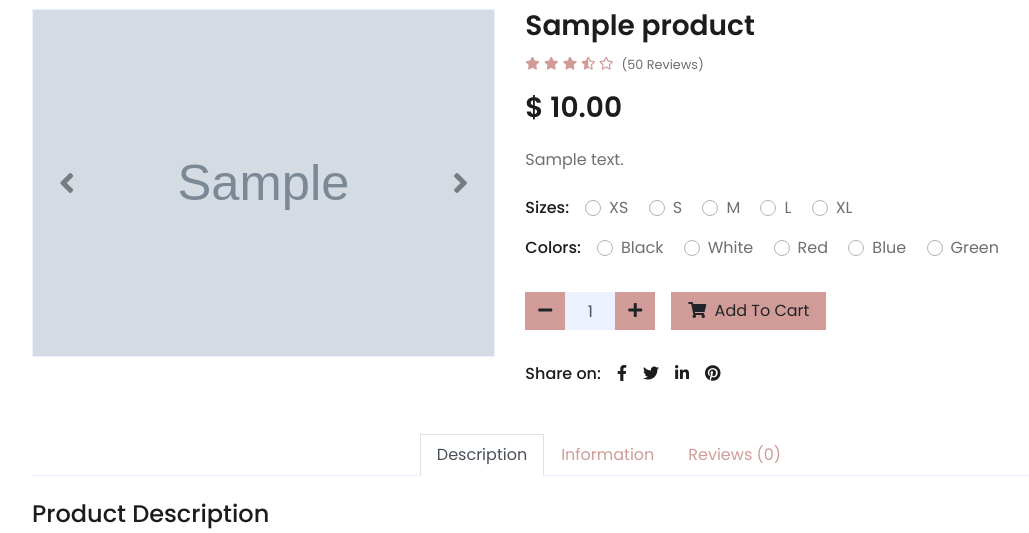
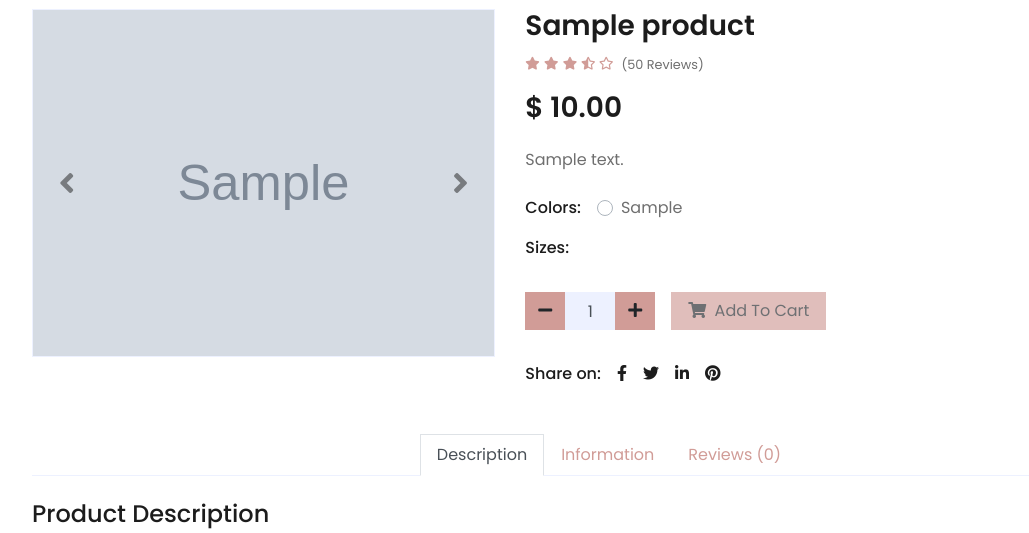
Before and after one commit to AleksKostadinov/eshop, a Django app: a page that uses templates/base/base.html in a window 1280 px wide. Shown: the part 232-765 px from the top of the page, without its empty margins (31-1060 px from the left). Run offline with Django 4.2, Linux system fonts and the light colour scheme; tables that the repository leaves empty hold one stand-in row (values such as "Sample post"); grey boxes marked "Sample" are stand-in pictures; some libraries are stand-ins or nearby versions.

Commit message:
Added VariationAdmin and made changes to templates

```diff
--- a/static/js/main.js
+++ b/static/js/main.js
@@ -101,3 +101,14 @@
     });
 
 })(jQuery);
+
+$(document).ready(function () {
+    $("#colorForm input, #sizeForm input").on("change", function () {
+        // Enable the "Add to Cart" button if both color and size are chosen
+        if ($("#colorForm input:checked").length > 0 && $("#sizeForm input:checked").length > 0) {
+            $("#addToCartBtn").prop("disabled", false);
+        } else {
+            $("#addToCartBtn").prop("disabled", true);
+        }
+    });
+});
--- a/templates/base/base.html
+++ b/templates/base/base.html
@@ -52,6 +52,7 @@
 
     <!-- Template Javascript -->
     <script src="{% static 'js/main.js' %}"></script>
+
 </body>
 
 </html>
--- a/templates/carts/carts.html
+++ b/templates/carts/carts.html
@@ -38,7 +38,7 @@
                     {% for cart_item in cart_items %}
                     <tbody class="align-middle">
                         <tr>
-                            <td class="align-middle"><img src="{{ cart_item.product.images.url }}" alt="" style="width: 50px;">{{ cart_item.product.product_name }}</td>
+                            <td class="align-middle"><img src="{{ cart_item.product.images.url }}" alt="" style="width: 50px;"><a href="{{ cart_item.product.get_url }}">{{cart_item.product.product_name }}</a></td>
                             <td class="align-middle">${{ cart_item.product.discounted_price }}</td>
                             <td class="align-middle">
                                 <div class="input-group quantity mx-auto" style="width: 100px;">
--- a/templates/shop_app/product_detail.html
+++ b/templates/shop_app/product_detail.html
@@ -57,56 +57,31 @@
                     {% endif %}
                 </h3>
                 <p class="mb-4">{{ product.description }}</p>
+
                 <div class="d-flex mb-3">
-                    <p class="text-dark font-weight-medium mb-0 mr-3">Sizes:</p>
-                    <form>
-                        <div class="custom-control custom-radio custom-control-inline">
-                            <input type="radio" class="custom-control-input" id="size-1" name="size">
-                            <label class="custom-control-label" for="size-1">XS</label>
-                        </div>
-                        <div class="custom-control custom-radio custom-control-inline">
-                            <input type="radio" class="custom-control-input" id="size-2" name="size">
-                            <label class="custom-control-label" for="size-2">S</label>
-                        </div>
-                        <div class="custom-control custom-radio custom-control-inline">
-                            <input type="radio" class="custom-control-input" id="size-3" name="size">
-                            <label class="custom-control-label" for="size-3">M</label>
-                        </div>
-                        <div class="custom-control custom-radio custom-control-inline">
-                            <input type="radio" class="custom-control-input" id="size-4" name="size">
-                            <label class="custom-control-label" for="size-4">L</label>
-                        </div>
-                        <div class="custom-control custom-radio custom-control-inline">
-                            <input type="radio" class="custom-control-input" id="size-5" name="size">
-                            <label class="custom-control-label" for="size-5">XL</label>
-                        </div>
+                    <p class="text-dark font-weight-medium mb-0 mr-3">Colors:</p>
+                    <form id="colorForm">
+                        {% for i in product.variation_set.colors %}
+                            <div class="custom-control custom-radio custom-control-inline">
+                                <input type="radio" class="custom-control-input" id="color-{{ forloop.counter }}" name="color" value="{{ i.variation_value | lower }}" required>
+                                <label class="custom-control-label" for="color-{{ forloop.counter }}">{{ i.variation_value | capfirst }}</label>
+                            </div>
+                        {% endfor %}
                     </form>
                 </div>
+
                 <div class="d-flex mb-4">
-                    <p class="text-dark font-weight-medium mb-0 mr-3">Colors:</p>
-                    <form>
-                        <div class="custom-control custom-radio custom-control-inline">
-                            <input type="radio" class="custom-control-input" id="color-1" name="color">
-                            <label class="custom-control-label" for="color-1">Black</label>
-                        </div>
-                        <div class="custom-control custom-radio custom-control-inline">
-                            <input type="radio" class="custom-control-input" id="color-2" name="color">
-                            <label class="custom-control-label" for="color-2">White</label>
-                        </div>
-                        <div class="custom-control custom-radio custom-control-inline">
-                            <input type="radio" class="custom-control-input" id="color-3" name="color">
-                            <label class="custom-control-label" for="color-3">Red</label>
-                        </div>
-                        <div class="custom-control custom-radio custom-control-inline">
-                            <input type="radio" class="custom-control-input" id="color-4" name="color">
-                            <label class="custom-control-label" for="color-4">Blue</label>
-                        </div>
-                        <div class="custom-control custom-radio custom-control-inline">
-                            <input type="radio" class="custom-control-input" id="color-5" name="color">
-                            <label class="custom-control-label" for="color-5">Green</label>
-                        </div>
+                    <p class="text-dark font-weight-medium mb-0 mr-3">Sizes:</p>
+                    <form id="sizeForm">
+                        {% for i in product.variation_set.sizes %}
+                            <div class="custom-control custom-radio custom-control-inline">
+                                <input type="radio" class="custom-control-input" id="size-{{ forloop.counter }}" name="size" value="{{ i.variation_value | lower }}" required>
+                                <label class="custom-control-label" for="size-{{ forloop.counter }}">{{ i.variation_value | capfirst }}</label>
+                            </div>
+                        {% endfor %}
                     </form>
                 </div>
+
                 <div class="d-flex align-items-center mb-4 pt-2">
                     <div class="input-group quantity mr-3" style="width: 130px;">
                         <div class="input-group-btn">
@@ -123,11 +98,11 @@
                     </div>
                     <form method="post" action="{% url 'carts:add_to_cart' product_id=product.id %}">
                         {% csrf_token %}
-                        <button type="submit" class="btn btn-primary px-3">
+                        <!-- Add "id" attribute to the button -->
+                        <button type="submit" id="addToCartBtn" class="btn btn-primary px-3" disabled>
                             <i class="fa fa-shopping-cart mr-1"></i> Add To Cart
                         </button>
                     </form>
-
                 </div>
                 <div class="d-flex pt-2">
                     <p class="text-dark font-weight-medium mb-0 mr-2">Share on:</p>
```
Also changed, not shown: shop_app/admin.py (+8 -2 lines).
